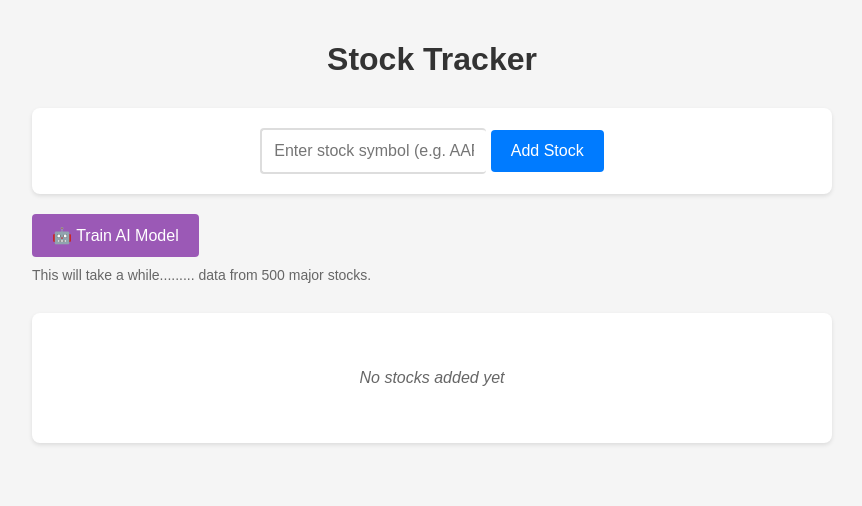
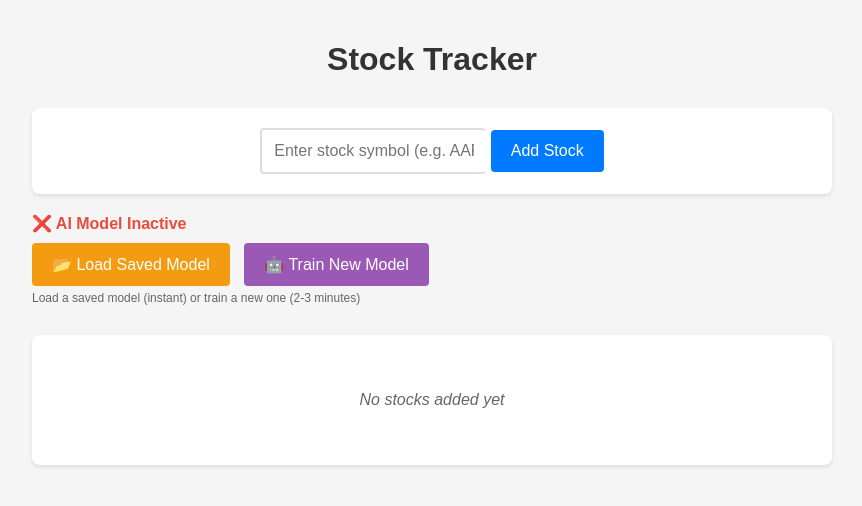
Before and after one commit to bluelion1999/Stock_Tracker, a Flask app: page / in a window 1280 px wide. Shown: the top 506 px of the page, without its empty margins (208-1070 px from the left). Run offline with Flask 3, Linux system fonts and the light colour scheme.

Commit message:
add a way to save models

```diff
--- a/app.py
+++ b/app.py
@@ -485,11 +485,20 @@ class SimpleMLPredictor:
             ]
 
             self.is_trained = True
+
+            save_success = self.same_model()
+            if save_success:
+                print("🎉 Model trained and saved successfully!")
+            else:
+                print("⚠️  Model trained but failed to save")
+
             return True
 
         except Exception as e:
             print(f"Training error: {e}")
             return False
+
+
     def _interpret_prediction(self, binary_pred, prob_up, confidence, features):
         """Convert ML output to human-readable recommendation"""
 
@@ -512,9 +521,104 @@ class SimpleMLPredictor:
         # Everything else
         else:
             return "HOLD", "Neutral Signal"
+
+
+    def save_model(self):
+        """Save the trained model"""
+        try:
+            #Create the models Dir if not exist
+            os.makedirs('models', exist_ok=True)
+
+            #save the model components
+            joblib.dump(self.scaler, 'modles/scaler.pkl')
+            joblib.dump(self.classifier, 'models/classifier.pkl')
+            joblib.dump(self.feature_names, 'models/feature_names.pkl')
+
+
+            #Save Training info
+            training_info = {
+                'trained_date': datetime.now().isoformat(),
+                'model_type': 'RandomForestClassifier',
+                'features_count': len(self.feature_names)
+            }
+
+            joblib.dump(training_info, 'models/training_info.pkl')
+
+            print("✅ Model saved successfully to models/ directory")
+            return True
+        except Exception as e:
+            print(f"❌ Error saving model: {e}")
+            return False
+
+
+    def load_model(self):
+        """Load a Model from artifacts"""
+        try:
+            #Check for existence
+            requiered_files = ['scaler.pkl', 'classifier.pkl', 'feature_names.pkl']
+            missing_files = []
+
+            for file in requiered_files:
+                if not os.path.exists(f'models/{file}'):
+                    missing_files.append(file)
+
+
+            if missing_files:
+                print(f"❌ Cannot load model - missing files: {missing_files}")
+                return False
+
+
+            self.scaler = joblib.load('models/training_info.pkl')
+            self.classifier = joblib.load('models/classifier.pkl')
+            self.feature_names = joblib.load('models/feature_names.pkl')
+
+
+            #Load any training info if avail
+            if os.path_exists('models/training_info.pkl'):
+                training_info = joblib.load('models/training_info.pkl')
+                print(f"📊 Model trained on: {training_info['trained_date']}")
+                print(f"📊 Model type: {training_info['model_type']}")
+                print(f"📊 Features: {training_info['features_count']}")
+
+            self.is_trained = True
+            print("✅ Model loaded successfully!")
+            return True
+        except Exception as e:
+            print(f"❌ Error loading model: {e}")
+            return False
+
+
+
+
+    def get_model_info(self):
+        """Get info about current model"""
+        if not self.is_trained:
+              return {"status": "Not trained"}
+
+        info = {
+            "status": "Trained and ready",
+            "features": self.feature_names,
+            "model_type": "Random Forest Classifer"
+        }
+
+        if os.path('models/training_info.pkl'):
+            training_info = joblib.load('model/training_info.pkl')
+            info.update(training_info)
+
+        return info
+
+
+
 stocks = load_stocks()
+
 ml_predictor = SimpleMLPredictor()
 
+
+print("🔍 Checking for existing model...")
+if ml_predictor.load_model():
+    print("🎉 Existing model loaded successfully!")
+else:
+    print("📚 No existing model found. Train a new model to get predictions.")
 
 @app.route('/')
 def index():
@@ -611,6 +715,30 @@ def train_model():
         flash(f"Error training model: {str(e)}", 'error')
 
     return redirect(url_for('index'))
+
+
+
+@app.route('/load_model', methods=['POST'])
+def load_model():
+    """Load the pretrained model"""
+    try:
+        success = ml_predictor.load_model()
+        if success:
+            flash("Model loaded successfully! Model predictions are now available", 'success')
+        else:
+            flash("No saved model found. Please train a new model first.", 'warning')
+    except Exception as e:
+        flash(f"Error loading model: {str(e)}", 'error')
+
+    return redirect(url_for('index'))
+
+
+@app.route('/model_info')
+def model_info():
+    """Get model information"""
+    info = ml_predictor.get_model_info()
+    return jsonify(info)
+
 # Run the app
 if __name__ == '__main__':
     app.run(debug=True)
--- a/templates/index.html
+++ b/templates/index.html
@@ -29,18 +29,56 @@
                 <button type="submit">Add Stock</button>
             </form>
         </div>
-        <div class="train-section">
-            {% if not ml_predictor.is_trained %}
-                <form method="POST" action="/train_model">
-                    <button type="submit" style="background-color: #9b59b6;">🤖 Train AI Model</button>
-                </form>
-                <p style="font-size: 14px; color: #666; margin-top: 10px;">
-                    This will take a while......... data from 500 major stocks.
-                </p>
+        <!-- Model Control Section -->
+        <div class="model-section">
+            {% if ml_predictor.is_trained %}
+                <div class="model-status-active">
+                    <span style="color: #27ae60; font-weight: bold;">✅ AI Model Active</span>
+                    <button onclick="showModelInfo()" style="background-color: #3498db; padding: 5px 10px; font-size: 12px;">
+                        📊 Model Info
+                    </button>
+                </div>
             {% else %}
-                <p style="color: #27ae60; font-weight: bold;">✅ AI Model is trained and ready!</p>
+                <div class="model-status-inactive">
+                    <span style="color: #e74c3c; font-weight: bold;">❌ AI Model Inactive</span>
+                    <div style="margin-top: 10px;">
+                        <form method="POST" action="/load_model" style="display: inline;">
+                            <button type="submit" style="background-color: #f39c12; margin-right: 10px;">
+                                📂 Load Saved Model
+                            </button>
+                        </form>
+                        <form method="POST" action="/train_model" style="display: inline;">
+                            <button type="submit" style="background-color: #9b59b6;">
+                                🤖 Train New Model
+                            </button>
+                        </form>
+                    </div>
+                    <p style="font-size: 12px; color: #666; margin-top: 5px;">
+                        Load a saved model (instant) or train a new one (2-3 minutes)
+                    </p>
+                </div>
             {% endif %}
         </div>
+
+        <script>
+        function showModelInfo() {
+            fetch('/model_info')
+                .then(response => response.json())
+                .then(data => {
+                    let infoText = `Model Status: ${data.status}\n`;
+                    if (data.model_type) {
+                        infoText += `Type: ${data.model_type}\n`;
+                    }
+                    if (data.trained_date) {
+                        infoText += `Trained: ${new Date(data.trained_date).toLocaleString()}\n`;
+                    }
+                    if (data.features) {
+                        infoText += `Features: ${data.features.join(', ')}`;
+                    }
+                    alert(infoText);
+                });
+        }
+        </script>
                     <!-- Refresh section -->
         {% if stocks %}
         <div class="refresh-section">
```
Also changed, not shown: 1 other file.
